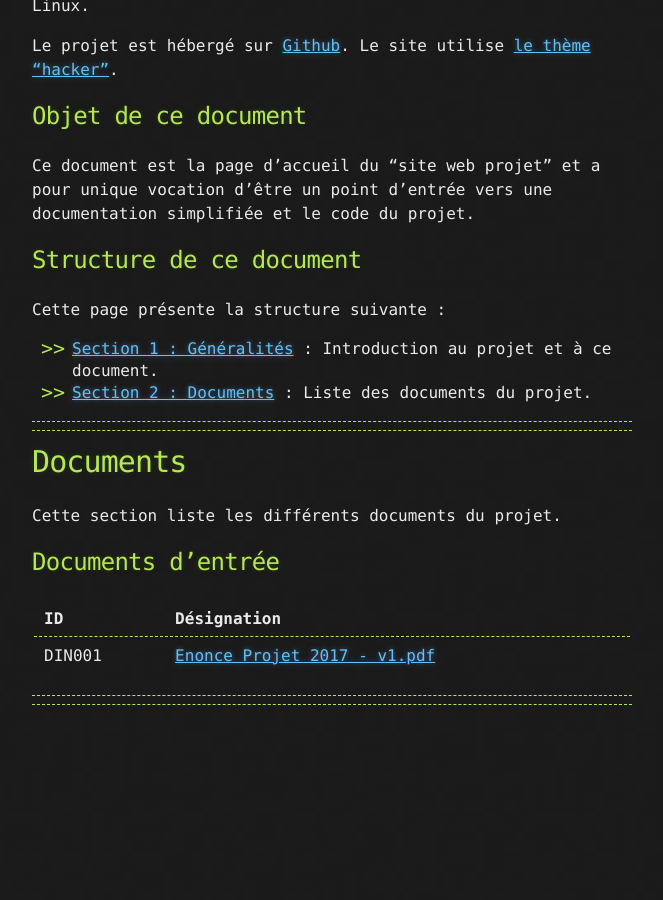
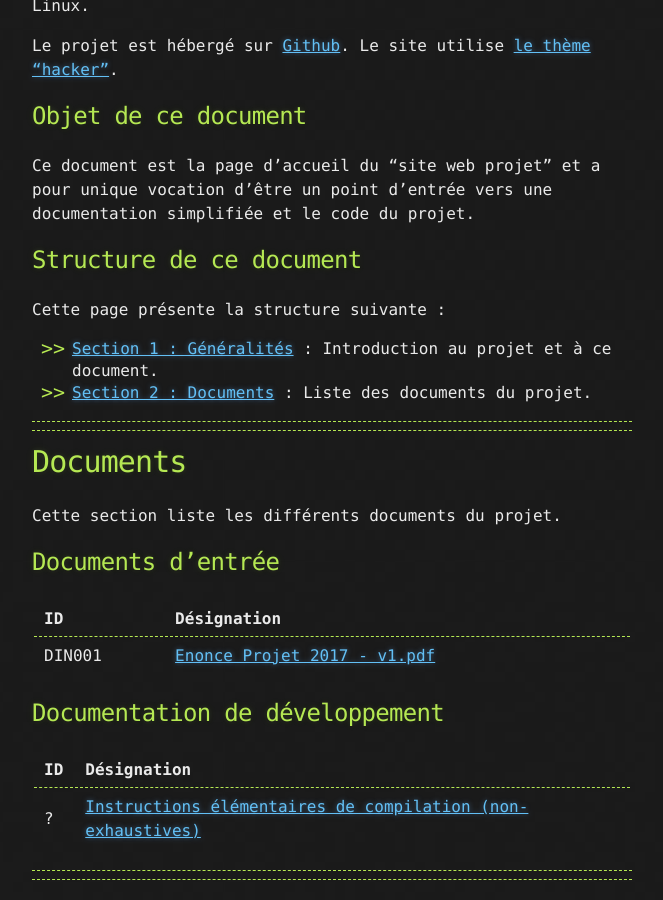
Before and after one commit to unice-grp-BAGO/BAGOmaze, a Jekyll site: the page built from docs/index.md, in a window 1280 px wide and 900 px high, scrolled down 1035 px. Shown: the whole window, without its empty margins (308-971 px from the left). Built offline with Jekyll 4.4.1, drawn with Linux system fonts in a browser that asks for light colours; our own code applies the rules of GitHub Pages for plain Markdown files; before the commit the page ends 1760 px from its top, so only the background shows below that.

Commit message:
[docs] Ajout d'une page de doc web sur la methode de compilation.

```diff
--- a/docs/index.md
+++ b/docs/index.md
@@ -59,6 +59,7 @@ ________________________________________________________________________________
 
 Cette section liste les différents documents du projet.
 
+
 ## Documents d'entrée
 
 | ID | Désignation |
@@ -66,6 +67,12 @@ Cette section liste les différents documents du projet.
 | DIN001 | [Enonce Projet 2017 - v1.pdf](110_input-doc/Enonce_Projet_2017_-_v1.pdf) |
 
 
+## Documentation de développement
+
+| ID | Désignation |
+| -- | ----------- |
+| ? | [Instructions élémentaires de compilation (non-exhaustives)](/210_doc-dev/howto-build)|
+
 
 ________________________________________________________________________________
 ________________________________________________________________________________
```
Also changed, not shown: docs/210_doc-dev/howto-build.md (added, +42 -0 lines).
